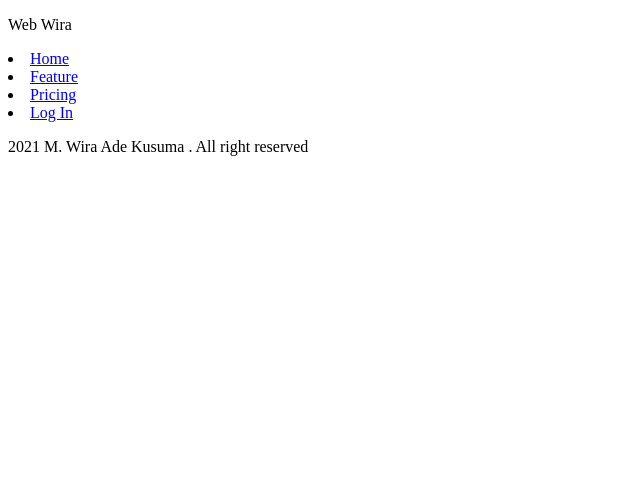
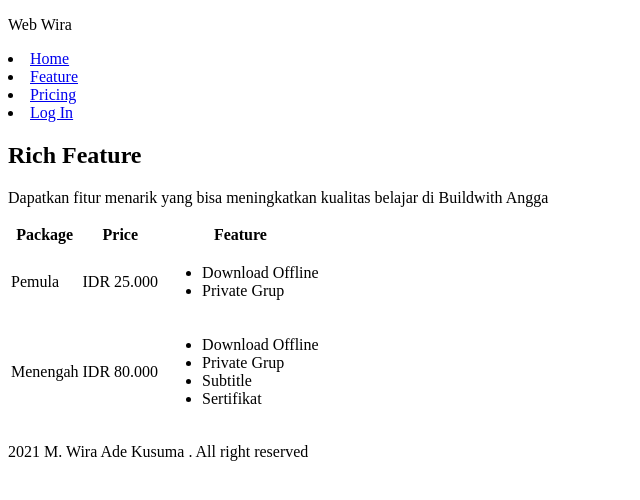
Before and after one commit to muhammadkusuma/belajar-css, a plain HTML site: page feature.html in a window 1280 px wide. Shown: the whole page, without its empty margins (0-640 px from the left). Drawn offline with Linux system fonts and the light colour scheme.

Commit message:
Table Design

```diff
--- a/feature.html
+++ b/feature.html
@@ -24,6 +24,64 @@
     </nav>
 
 
+    <section>
+        <div>
+            <h1>
+                Rich Feature
+            </h1>
+            <p>
+                Dapatkan fitur menarik yang bisa meningkatkan kualitas belajar di Buildwith Angga
+            </p>
+        </div>
+        <div>
+            <table>
+                <tr>
+                    <th>
+                        Package
+                    </th>
+                    <Th>Price</Th>
+                    <th>Feature</th>
+                </tr>
+                <tr>
+                    <td>Pemula</td>
+                    <td>IDR 25.000</td>
+                    <td>
+                        <ul>
+                            <li>
+                                Download Offline
+                            </li>
+                            <li>
+                                Private Grup
+                            </li>
+                        </ul>
+                    </td>
+                </tr>
+                <tr>
+                    <td>Menengah</td>
+                    <td>IDR 80.000</td>
+                    <td>
+                        <ul>
+                            <li>
+                                Download Offline
+                            </li>
+                            <li>
+                                Private Grup
+                            </li>
+                            <li>
+                                Subtitle
+                            </li>
+                            <li>
+                                Sertifikat
+                            </li>
+                        </ul>
+                    </td>
+                </tr>
+            </table>
+        </div>
+
+    </section>
+
+
     <footer>
         <p>
             2021 M. Wira Ade Kusuma . All right reserved
```
